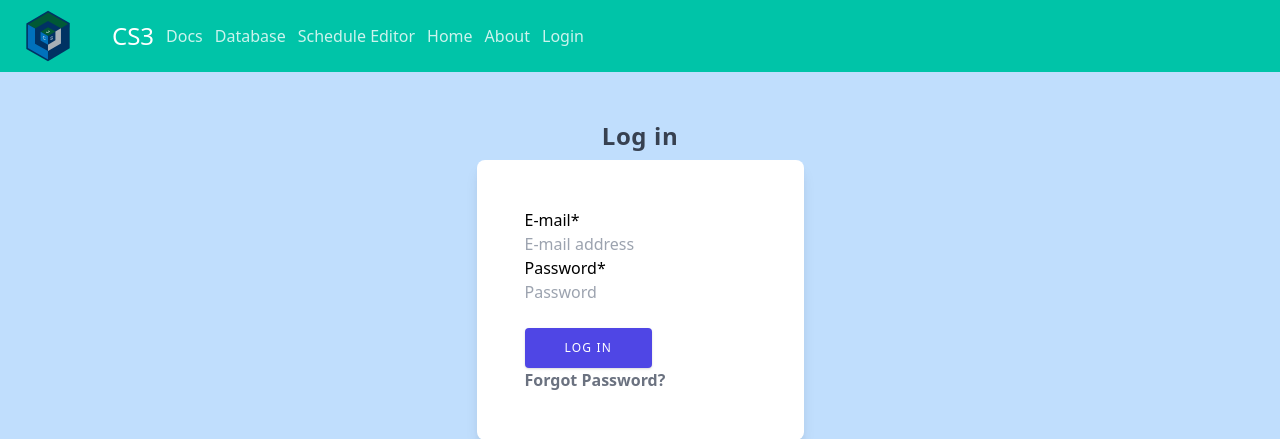
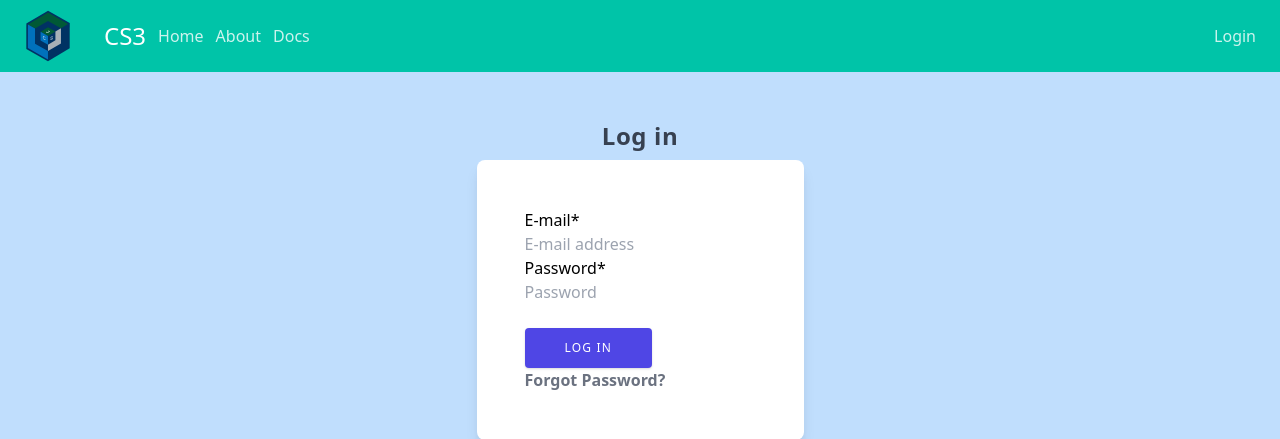
Before and after one commit to DrewUniversityCS/CS3, a Django app: page /accounts/login/ in a window 1280 px wide. Shown: the top 439 px of the page. Run offline with Django 3.2, Linux system fonts and the light colour scheme; style sheets or scripts are compiled from the project's sources; some libraries are stand-ins or nearby versions.

Commit message:
nav bar fixed
Former-commit-id: dbbefec34818ef63abb246f148a47b9113787ec4

```diff
--- a/templates/components/navbar.html
+++ b/templates/components/navbar.html
@@ -2,20 +2,31 @@
 <nav class="bg-teal_color flex flex-col md:flex-row py-3 md:py-1">
     <img src="{% static 'images/cs3_logo.svg' %}"
          class="h-16 mx-4 w-16">
-    <ul class="flex gap-3 mx-4 my-auto text-white">
+    <ul class="flex flex-col md:flex-row justify-between mx-2 my-auto text-white w-full">
+        <li class="my-auto">
+            <ul class="flex gap-3 my-auto text-white">
                 <li class="text-2xl">CS3</li>
-        <li class="my-auto opacity-80">Docs</li>
-        <li class="my-auto opacity-80">Database</li>
-        <li class="my-auto opacity-80">Schedule Editor</li>
                 <li class="my-auto opacity-80"><a href="/"> Home</a></li>
                 <li class="my-auto opacity-80"><a href="/about"> About</a></li>
+                <li class="my-auto opacity-80">Docs</li>
+                {% if user.is_authenticated %}
+                    <li class="my-auto opacity-80"><a href="{% url 'pages:generate-schedule' %}">Generate Schedule</a>
+                    <li class="my-auto opacity-80"><a href="{% url 'pages:check-schedule' %}">Check Schedule</a>
+                    <li class="my-auto opacity-80"><a href="{% url 'pages:invite' %}">Invite</a>
+                {% endif %}
+            </ul>
+        </li>
+        <li class="my-auto">
+            <ul class="flex gap-3 mx-4 my-auto text-white">
                 {% if user.is_authenticated %}
                     <li class="my-auto opacity-80">{{ user.email }}</li>
-            <li class="my-auto opacity-80"><a href="{% url 'account_change_password' %}">Change password</a></li>
+                    <li class="my-auto opacity-80"><a href="{% url 'account_change_password' %}">Change password</a>
+                    </li>
                     <li class="my-auto opacity-80"><a href="{% url 'account_logout' %}">Log out</a></li>
-           <li class="my-auto opacity-80"> <a href="{% url 'pages:invite' %}" >Invite</a>
                         {% else %}
                     <li class="my-auto opacity-80"><a href="{% url 'account_login' %}">Login</a></li>
                 {% endif %}
             </ul>
+        </li>
+    </ul>
 </nav>
```
Lines whose indentation alone changed are shown as unchanged.
